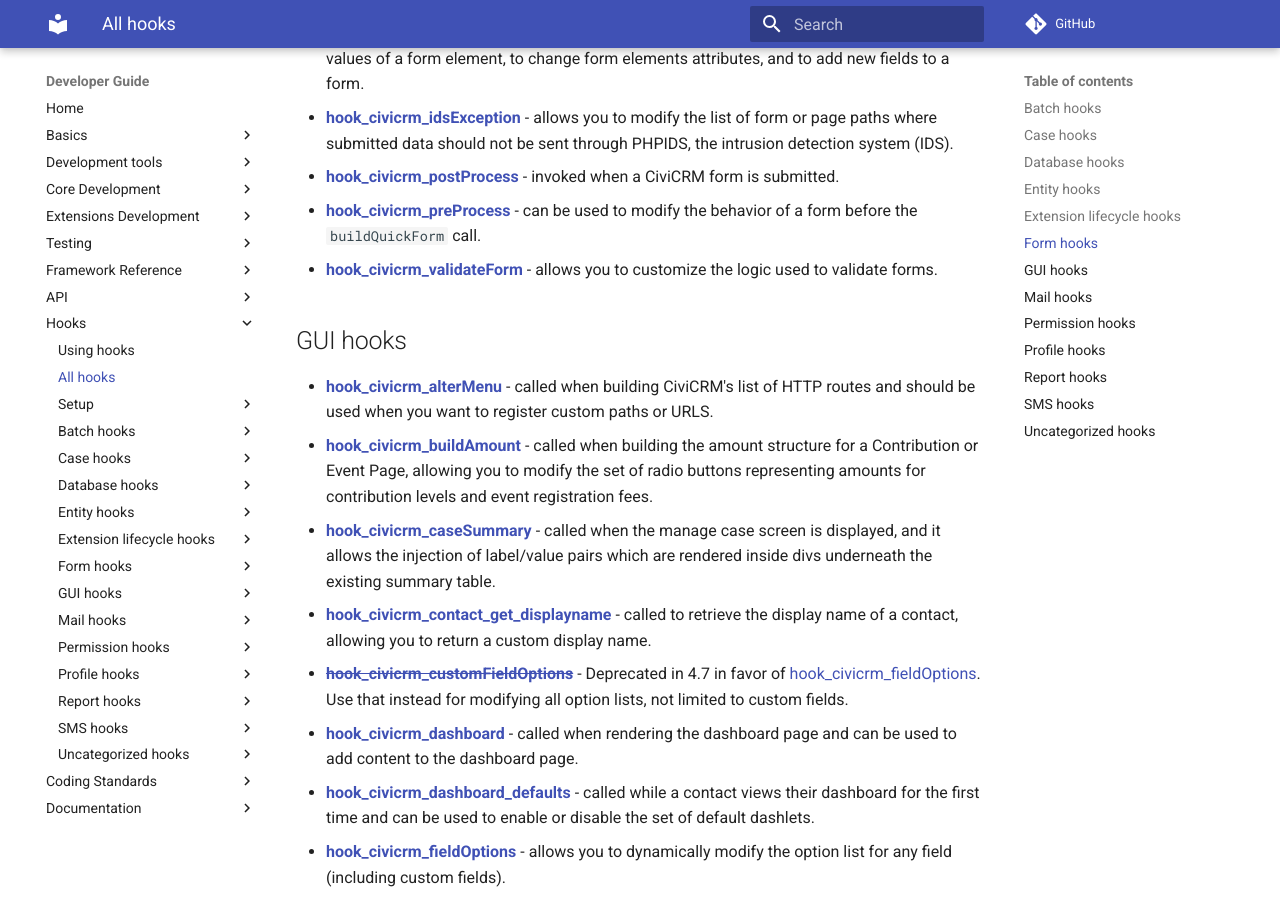
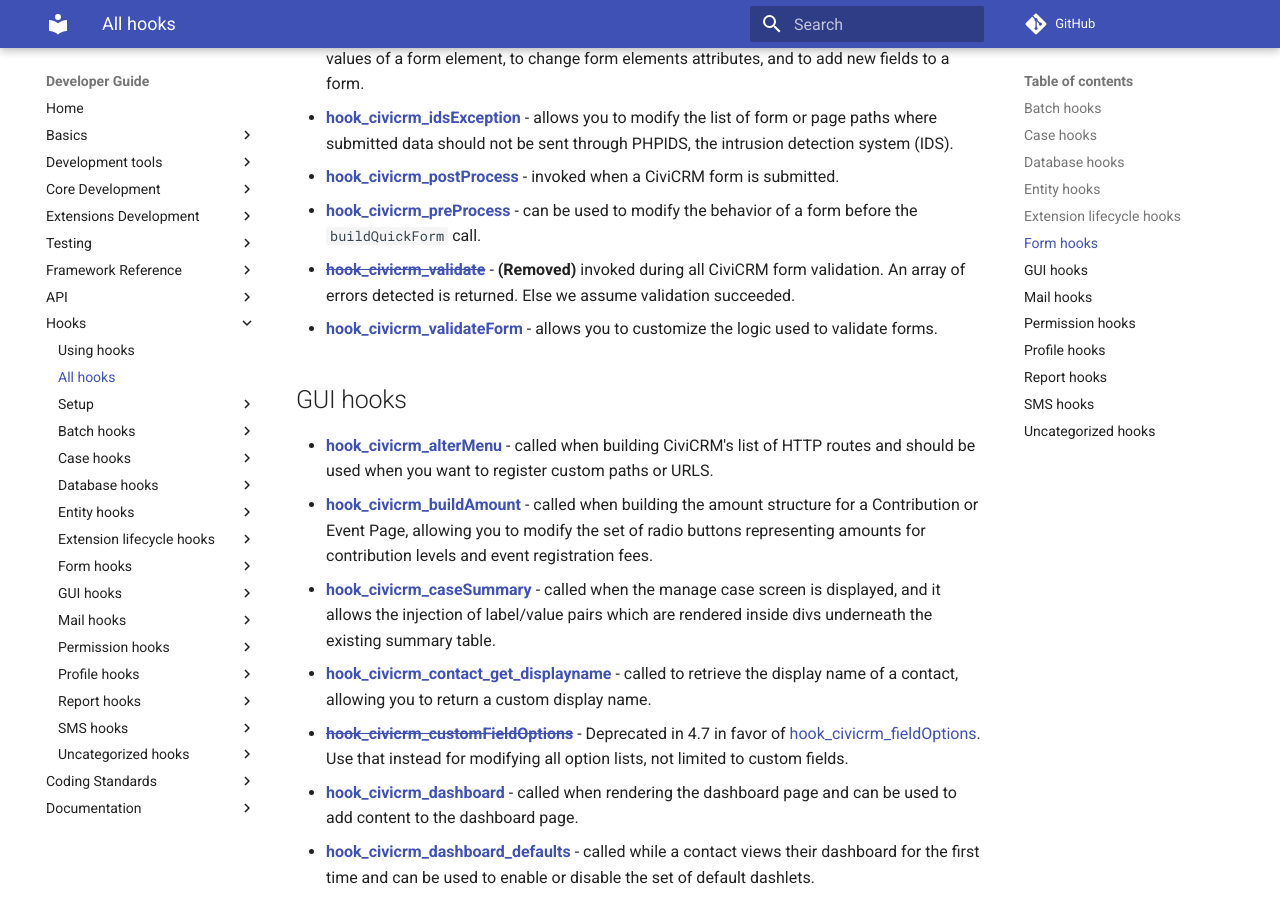
Before and after one commit to civicrm/civicrm-dev-docs, an MkDocs documentation site: the page built from docs/hooks/list.md, in a window 1280 px wide and 900 px high, scrolled down 1702 px. Built offline with MkDocs 1.6.1 and Material for MkDocs 9.7.7, drawn with Linux system fonts in a browser that asks for light colours; comment, search, counter and statistics services are not loaded; old or Windows-style settings are respelled for this version of MkDocs.

Commit message:
Add doc for hook_civicrm_validate
(so that we can avoid a broken link in a wiki page we're migrating)

```diff
--- a/docs/hooks/list.md
+++ b/docs/hooks/list.md
@@ -56,6 +56,7 @@
 * **[hook_civicrm_idsException](/hooks/hook_civicrm_idsException.md)** - allows you to modify the list of form or page paths where submitted data should not be sent through PHPIDS, the intrusion detection system (IDS).
 * **[hook_civicrm_postProcess](/hooks/hook_civicrm_postProcess.md)** - invoked when a CiviCRM form is submitted.
 * **[hook_civicrm_preProcess](/hooks/hook_civicrm_preProcess.md)** - can be used to modify the behavior of a form before the `buildQuickForm` call.
+* **[<del>hook_civicrm_validate</del>](/hooks/hook_civicrm_validate.md)** - **(Removed)** invoked during all CiviCRM form validation. An array of errors detected is returned. Else we assume validation succeeded.
 * **[hook_civicrm_validateForm](/hooks/hook_civicrm_validateForm.md)** - allows you to customize the logic used to validate forms.
 
 ## GUI hooks
--- a/mkdocs.yml
+++ b/mkdocs.yml
@@ -136,6 +136,7 @@
     - hook_civicrm_idsException: hooks/hook_civicrm_idsException.md
     - hook_civicrm_postProcess: hooks/hook_civicrm_postProcess.md
     - hook_civicrm_preProcess: hooks/hook_civicrm_preProcess.md
+    - <del>hook_civicrm_validate</del>: hooks/hook_civicrm_validate.md
     - hook_civicrm_validateForm: hooks/hook_civicrm_validateForm.md
   - GUI hooks:
     - hook_civicrm_alterMenu: hooks/hook_civicrm_alterMenu.md
```
Also changed, not shown: docs/hooks/hook_civicrm_validate.md (added, +26 -0 lines).
